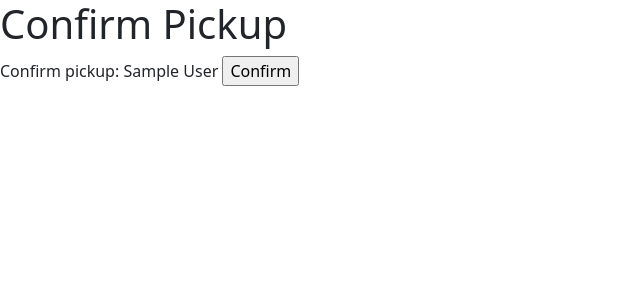
After one commit to Therbots/Django_Trash_Collector, a Django app: page /employees/confirm/1 in a window 1280 px wide. The commit adds this page. Shown: the top 300 px of the page, without its empty margins (0-640 px from the left). Run offline with Django 3.2, Linux system fonts and the light colour scheme; tables that the repository leaves empty hold one stand-in row (values such as "Sample post"); some libraries are stand-ins or nearby versions.

Commit message:
created confirm.html and added path in urls.py. created confirm function

```diff
--- /dev/null
+++ b/trash_collector/employees/templates/employees/confirm.html
@@ -0,0 +1,14 @@
+{% extends 'base.html' %}
+{# This top line allows this template to utilizing the styling and layout from the base. All your templates should do the same. #}
+
+{% block title %} Confirm Pickup {% endblock %}
+
+{% block header %} Confirm Pickup {% endblock %}
+
+{% block content %}
+<form action="{% url 'customers:weekly' %}" method="post">
+    {% csrf_token %}
+    Confirm pickup: {{customer_pickup.name}}
+    <input type="submit" value="Confirm">
+</form>
+{% endblock %}
--- a/trash_collector/employees/templates/employees/create.html
+++ b/trash_collector/employees/templates/employees/create.html
@@ -13,5 +13,6 @@
         Zip Code: <input type="text" name="zip_code" id="zip_code"><br/>
         <input type="submit" value="Submit"><br/>
     </form>
+    <p><a href="{% url 'logout' %}">Log Out</a></p>
 </body>
 </html>
--- a/trash_collector/employees/urls.py
+++ b/trash_collector/employees/urls.py
@@ -8,5 +8,6 @@ from . import views
 app_name = "employees"
 urlpatterns = [
     path('', views.index, name="index"),
-    path('create/', views.create, name="create")
+    path('create/', views.create, name="create"),
+    path('confirm/<int:user_id>', views.confirm, name="confirm")
 ]
--- a/trash_collector/employees/views.py
+++ b/trash_collector/employees/views.py
@@ -13,22 +13,22 @@ import calendar
 
 
 def index(request):
-
+    user = request.user
     try:
         # This line inside the 'try' will return the customer record of the logged-in user if one exists
         logged_in_employee = Employee.objects.get(user=user)
+        employee_zip = logged_in_employee.zip_code
+        today = date.today()
+        str_day = (calendar.day_name[today.weekday()])
+
+        Customer = apps.get_model('customers.Customer')
+        all_customers = Customer.objects.filter(zip_code=employee_zip, weekly_pickup_day=str_day) | Customer.objects.filter(zip_code=employee_zip, one_time_pickup=today) and Customer.objects.filter(zip_code=employee_zip, suspend_start__gte=today, suspend_end__lte=today) | Customer.objects.filter(zip_code=employee_zip, suspend_start__isnull=True, suspend_end__isnull=True)
+        return render(request, 'employees/index.html', {'all_customers' : all_customers})
+
     except:
         return render(request, 'employees/create.html')
     # This line will get the Customer model from the other app, it can now be used to query the db for Customers
-    user = request.user
-    single_user = Employee.objects.get(user=user)
-    employee_zip = single_user.zip_code
-    today = date.today()
-    str_day = (calendar.day_name[today.weekday()])
 
-    Customer = apps.get_model('customers.Customer')
-    all_customers = Customer.objects.filter(zip_code=employee_zip, weekly_pickup_day=str_day) | Customer.objects.filter(zip_code=employee_zip, one_time_pickup=today) and Customer.objects.filter(zip_code=employee_zip, suspend_start__gte=today, suspend_end__lte=today) | Customer.objects.filter(zip_code=employee_zip, suspend_start__isnull=True, suspend_end__isnull=True)
-    return render(request, 'employees/index.html', {'all_customers' : all_customers})
 
 
 
@@ -42,3 +42,16 @@ def create(request):
         return HttpResponseRedirect(reverse('employees:index'))
     else:
         return render(request, 'employees/create.html')
+
+def confirm(request, user_id):
+    Customer = apps.get_model('customers.Customer')
+    customer_pickup = Customer.objects.get(pk=user_id)
+    context = {
+        'customer_pickup': customer_pickup
+    }
+    if request.method == "POST":
+        customer_pickup.balance += 2
+        customer_pickup.save()
+        return HttpResponseRedirect(reverse('employees:index'))
+    else:
+        return render(request, 'employees/confirm.html', context)
--- a/trash_collector/templates/base.html
+++ b/trash_collector/templates/base.html
@@ -47,7 +47,7 @@
             <a class="nav-link" href="{% url 'employees:index' %}">Home</a>
           </li>
           <li class="nav-item">
-            <a class="nav-link" href=""></a>
+            <a class="nav-link" href="{% url 'employees:confirm' %}">Confirm Pickup</a>
           </li>
           <li class="nav-item">
             <a class="nav-link" href=""></a>
```
